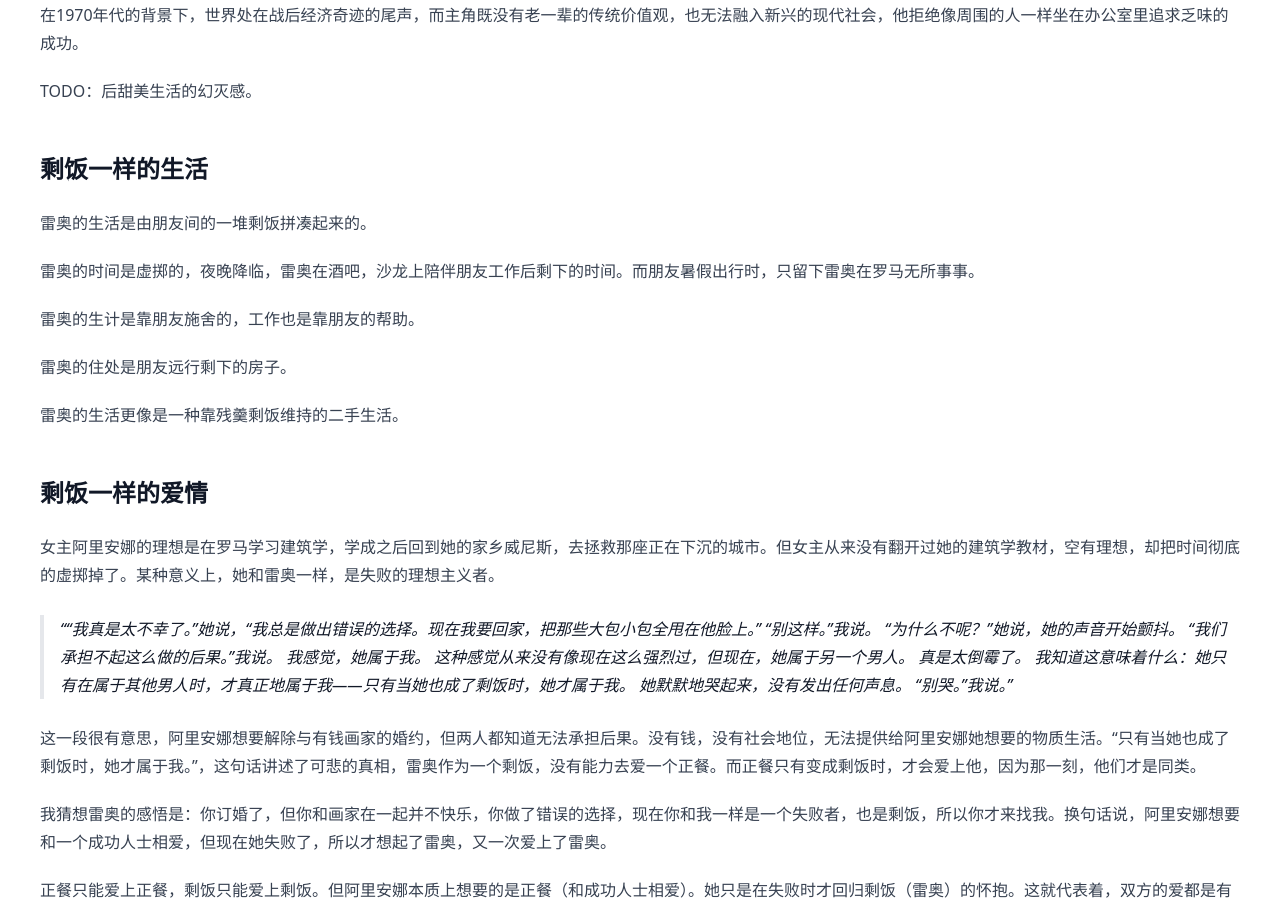
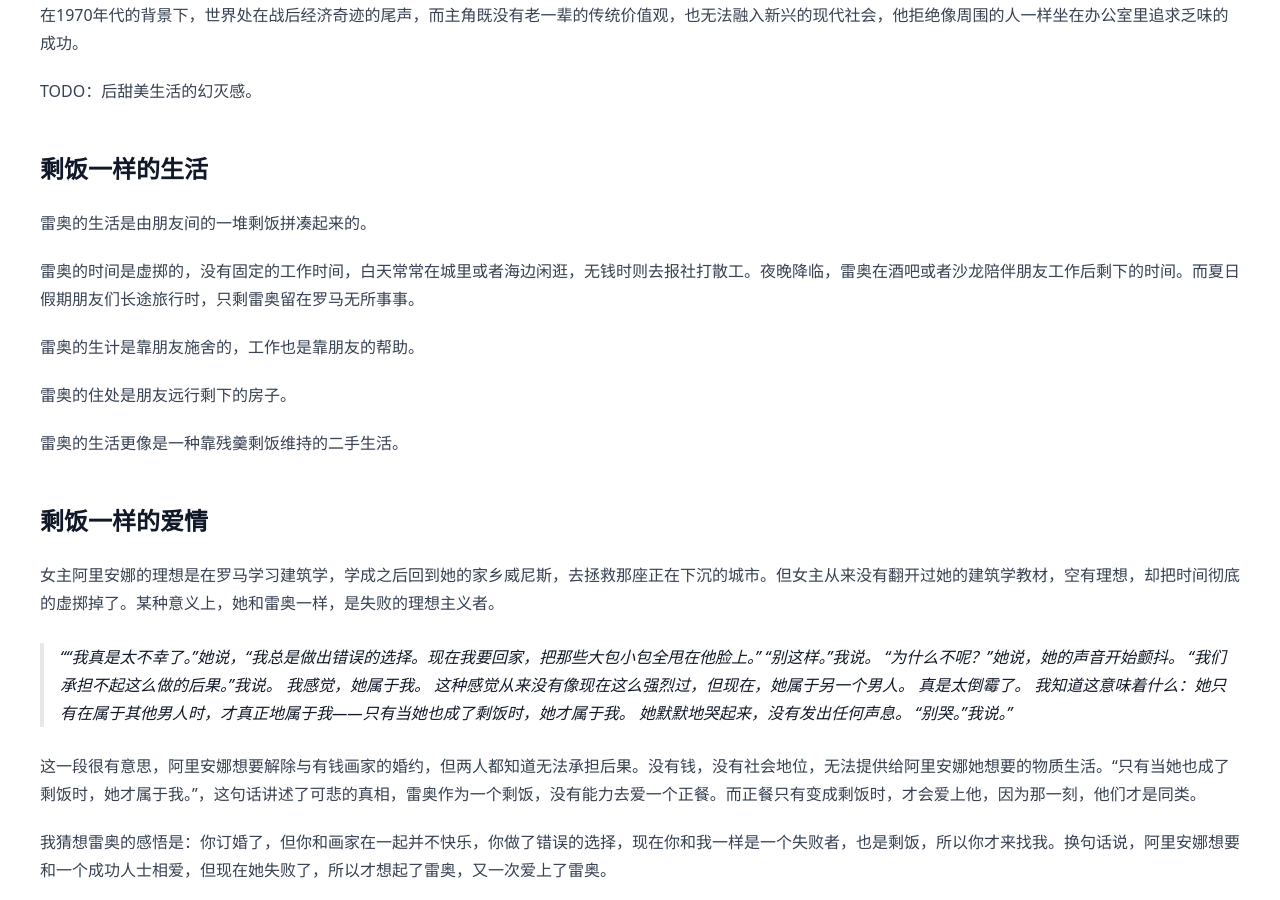
Before and after one commit to FiveEyes/fiveeyes.github.io, a Jekyll site: the page built from _notes/2025-11-10-last-summer-in-the-city.md, in a window 1280 px wide and 900 px high, scrolled down 653 px. Built offline with Jekyll 4.4.1, drawn with Linux system fonts in a browser that asks for light colours; nearby versions of some CDN libraries.

Commit message:
Update 2025-11-10-last-summer-in-the-city.md

```diff
--- a/_notes/2025-11-10-last-summer-in-the-city.md
+++ b/_notes/2025-11-10-last-summer-in-the-city.md
@@ -22,7 +22,7 @@ TODO：后甜美生活的幻灭感。
 
 雷奥的生活是由朋友间的一堆剩饭拼凑起来的。
 
-雷奥的时间是虚掷的，夜晚降临，雷奥在酒吧，沙龙上陪伴朋友工作后剩下的时间。而朋友暑假出行时，只留下雷奥在罗马无所事事。
+雷奥的时间是虚掷的，没有固定的工作时间，白天常常在城里或者海边闲逛，无钱时则去报社打散工。夜晚降临，雷奥在酒吧或者沙龙陪伴朋友工作后剩下的时间。而夏日假期朋友们长途旅行时，只剩雷奥留在罗马无所事事。
 
 雷奥的生计是靠朋友施舍的，工作也是靠朋友的帮助。
 
```
